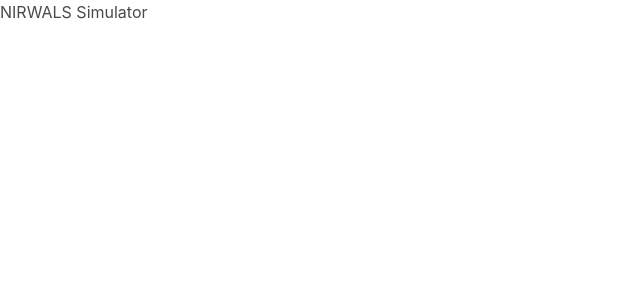
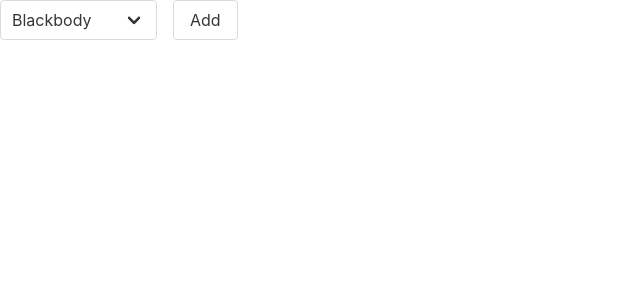
Before and after one commit to saltastroops/nir-simulator, a React (Vite) app in the folder react/: page / in a window 1280 px wide. Shown: the top 300 px of the page, without its empty margins (0-640 px from the left). Built offline with nearby package versions, Linux system fonts and the light colour scheme.

Commit message:
Add form for defining the target spectrum

```diff
--- a/react/src/App.jsx
+++ b/react/src/App.jsx
@@ -1,5 +1,46 @@
+import TargetSpectrum from "./components/spectrum/TargetSpectrum.jsx";
+import SimulationSetupContext from "./components/SimulationSetupContext.js";
+import { useState } from "react";
+
 function App() {
-  return <h1>NIRWALS Simulator</h1>;
+  const [simulationSetup, setSimulationSetup] = useState({
+    spectrumComponents: [],
+  });
+
+  const addSpectrumComponent = (spectrumType) => {
+    setSimulationSetup((previousSetup) => {
+      const updatedSpectrumComponents = [
+        ...previousSetup.spectrumComponents,
+        spectrumType,
+      ];
+      return {
+        ...previousSetup,
+        spectrumComponents: updatedSpectrumComponents,
+      };
+    });
+  };
+
+  const removeSpectrumComponent = (index) => {
+    setSimulationSetup((previousSetup) => {
+      const updatedSpectrumComponents =
+        previousSetup.spectrumComponents.toSpliced(index, 1);
+      return {
+        ...previousSetup,
+        spectrumComponents: updatedSpectrumComponents,
+      };
+    });
+  };
+
+  const contextValue = {
+    addSpectrumComponent,
+    removeSpectrumComponent,
+  };
+
+  return (
+    <SimulationSetupContext.Provider value={contextValue}>
+      <TargetSpectrum spectrumComponents={simulationSetup.spectrumComponents} />
+    </SimulationSetupContext.Provider>
+  );
 }
 
 export default App;
--- /dev/null
+++ b/react/src/components/SimulationSetupContext.js
@@ -0,0 +1,5 @@
+import { createContext } from "react";
+
+const SimulationSetupContext = createContext(null);
+
+export default SimulationSetupContext;
--- /dev/null
+++ b/react/src/components/spectrum/SpectrumComponent.jsx
@@ -0,0 +1,15 @@
+import { useContext } from "react";
+import SimulationSetupContext from "../SimulationSetupContext.js";
+
+export default function SpectrumComponent({ index, children }) {
+  const { removeSpectrumComponent } = useContext(SimulationSetupContext);
+
+  return (
+    <div>
+      {children}
+      <span className="link" onClick={() => removeSpectrumComponent(index)}>
+        Delete
+      </span>
+    </div>
+  );
+}
--- /dev/null
+++ b/react/src/components/spectrum/SpectrumSelector.jsx
@@ -0,0 +1,41 @@
+import { useContext, useState } from "react";
+import SimulationSetupContext from "../SimulationSetupContext.js";
+
+const SPECTRUM_TYPE = {
+  BLACKBODY: "Blackbody",
+  EMISSION_LINE: "Emission Line",
+  STAR: "Star",
+};
+
+export default function SpectrumSelector() {
+  const [selectedType, setSelectedType] = useState(SPECTRUM_TYPE.BLACKBODY);
+  const { addSpectrumComponent } = useContext(SimulationSetupContext);
+
+  const onSelect = (event) => {
+    setSelectedType(() => event.target.value);
+  };
+
+  const onClick = () => {
+    addSpectrumComponent(selectedType);
+  };
+
+  const spectrumTypes = [
+    SPECTRUM_TYPE.BLACKBODY,
+    SPECTRUM_TYPE.STAR,
+    SPECTRUM_TYPE.EMISSION_LINE,
+  ];
+  return (
+    <div>
+      <div className="select">
+        <select value={selectedType} onChange={onSelect}>
+          {spectrumTypes.map((spectrumType) => (
+            <option key={spectrumType}>{spectrumType}</option>
+          ))}
+        </select>
+      </div>
+      <button className="button ml-4" onClick={onClick}>
+        Add
+      </button>
+    </div>
+  );
+}
--- /dev/null
+++ b/react/src/components/spectrum/TargetSpectrum.jsx
@@ -0,0 +1,15 @@
+import SpectrumSelector from "./SpectrumSelector.jsx";
+import SpectrumComponent from "./SpectrumComponent.jsx";
+
+export default function TargetSpectrum({ spectrumComponents }) {
+  return (
+    <>
+      <SpectrumSelector />
+      {spectrumComponents.map((component, index) => (
+        <SpectrumComponent index={index} key={index}>
+          {component}
+        </SpectrumComponent>
+      ))}
+    </>
+  );
+}
```
